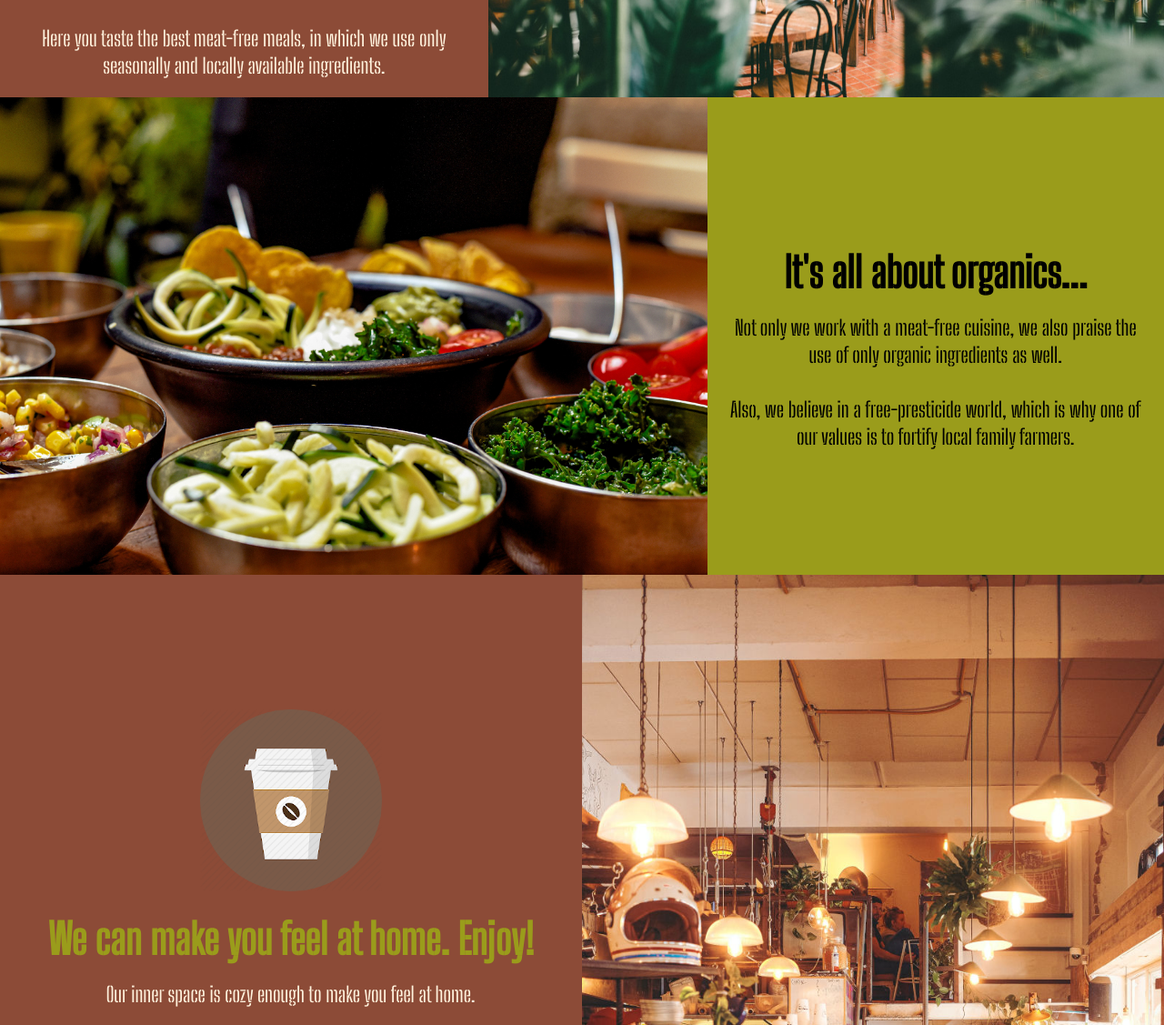
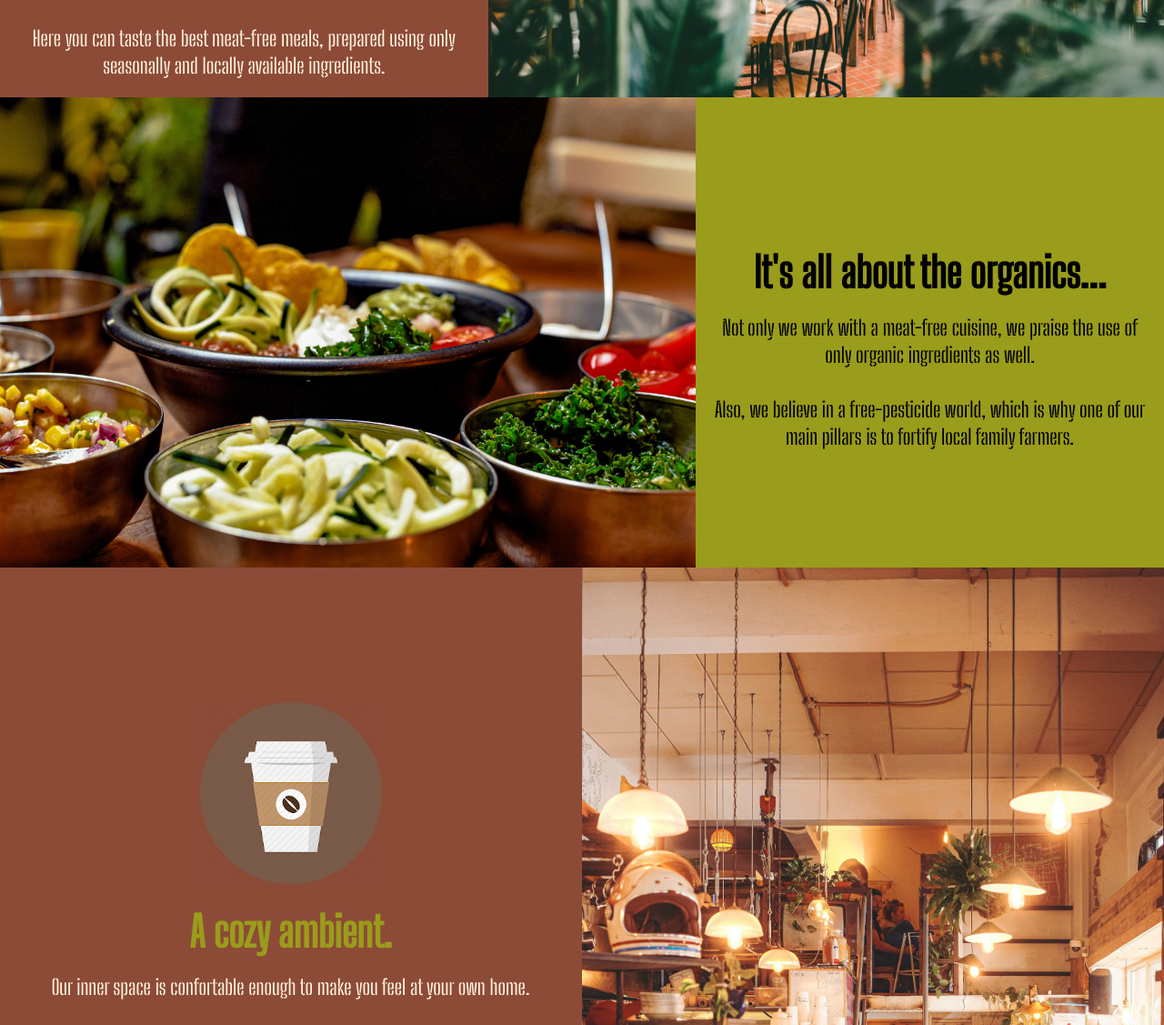
Before and after one commit to igorovisk/pageRestaurante, a plain HTML site: page index.html in a window 1280 px wide. Shown: the part 654-1781 px from the top of the page at 91% size. Drawn offline with nearby package versions, Linux system fonts and the light colour scheme; some packages are replaced by stand-ins of ours.

Commit message:
Update home.html
orthography corrections

```diff
--- a/template/home.html
+++ b/template/home.html
@@ -6,7 +6,7 @@
                     <h1> Welcome to Embrasser la Terre,  oujours plus vert.</h1>
                     <p> Established on St. Antônio de Lisboa Street in Florianópolis/Brazil, <strong>Embrasser La Terre</strong> is a innovative plant-based cuisine.</p>
                     <br>
-                    <p>Here you taste the best meat-free meals, in which we use only seasonally and locally available ingredients.</p>
+                    <p>Here you can taste the best meat-free meals, prepared using only seasonally and locally available ingredients.</p>
                 </div>
             </div>
 
@@ -23,10 +23,10 @@
             </div>
 
             <div class="blocktext">
-                <h1>It's all about organics...</h1>
-                <p>Not only we work with a meat-free cuisine, we also praise the use of only organic ingredients as well. </p>
+                <h1>It's all about the organics...</h1>
+                <p>Not only we work with a meat-free cuisine, we praise the use of only organic ingredients as well. </p>
                 <br>
-                <p> Also, we believe in a free-presticide world, which is why one of our values is to fortify local family farmers.
+                <p> Also, we believe in a free-pesticide world, which is why one of our main pillars is to fortify local family farmers.
                 </p>
             </div>
 
@@ -38,9 +38,9 @@
 
                 <div>
                     <img id="coffee" src="imagesDesktop/coffee.png" alt="">
-                    <h1>We can make you feel at home. Enjoy!</h1>
+                    <h1>A cozy ambient.</h1>
 
-                    <p>Our inner space is cozy enough to make you feel at home.</p>
+                    <p>Our inner space is confortable enough to make you feel at your own home.</p>
                     <br>
                     <p>With a combination of the best world renowned wines and tasty brazilian sauces, you will sail on a flavor trip while embracing the most astonishing sunset at the island.</p>
                     <br>
```
